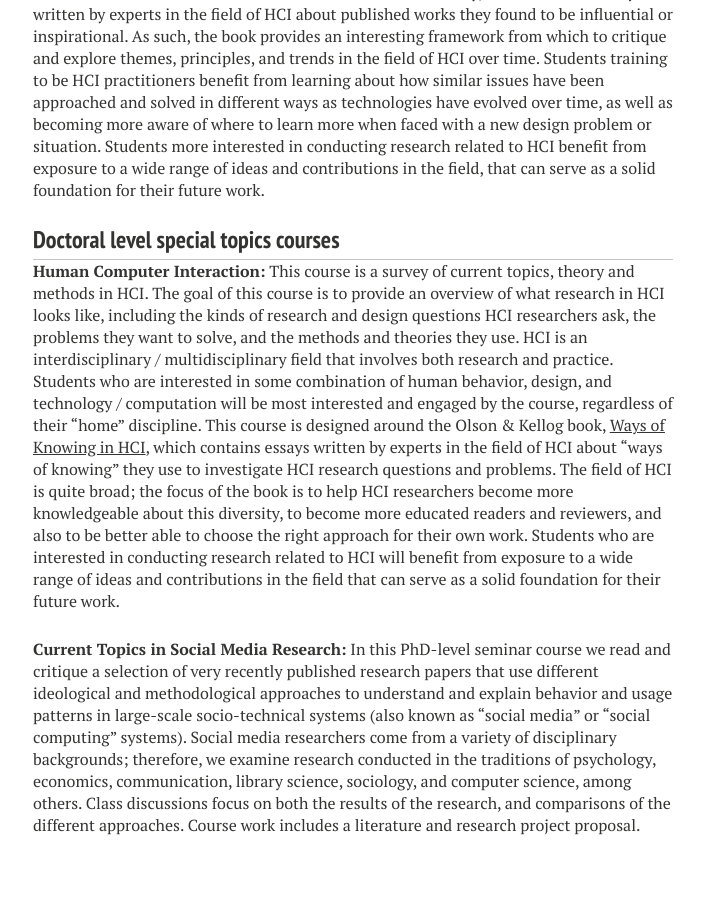
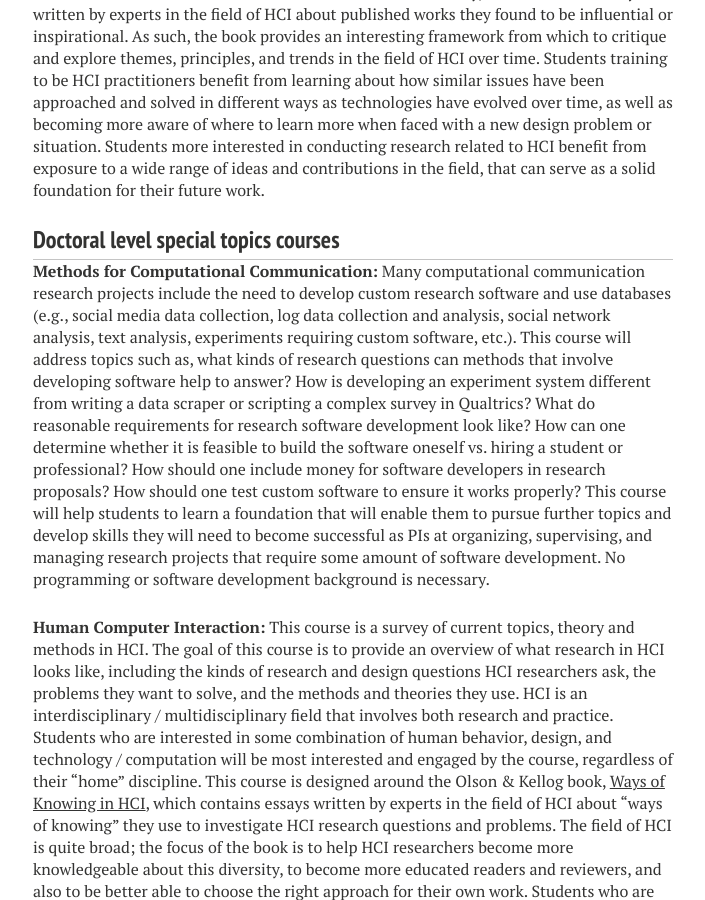
Before and after one commit to bierdoctor/bierdoctor.github.io, a Jekyll site: the page built from teaching/index.md, in a window 1280 px wide and 900 px high, scrolled down 1320 px. Shown: the whole window, without its empty margins (287-992 px from the left). Built offline with Jekyll 4.4.1, drawn with Linux system fonts in a browser that asks for light colours; nearby versions of some CDN libraries.

Commit message:
updated descriptions of my courses

```diff
--- a/teaching/index.md
+++ b/teaching/index.md
@@ -20,6 +20,8 @@ Each of us intentionally and unintentionally leaves behind digital information t
 This Master’s-level course introduces graduate students to the interdisciplinary field of Human Computer Interaction (HCI). We will be exploring wide-ranging themes and principles behind 30+ years of research and practice in this applied field, concerned with such topics as networked environments, social and mobile computing, virtual environments and information appliances, and traditional media. The course is designed around the Erickson & McDonald book (2008), [HCI Remixed: Reflections on Works that have Influenced the HCI Community](http://www.amazon.com/HCI-Remixed-Reflections-Influenced-Community/dp/0262050889/), which contains essays written by experts in the field of HCI about published works they found to be influential or inspirational. As such, the book provides an interesting framework from which to critique and explore themes, principles, and trends in the field of HCI over time. Students training to be HCI practitioners benefit from learning about how similar issues have been approached and solved in different ways as technologies have evolved over time, as well as becoming more aware of where to learn more when faced with a new design problem or situation. Students more interested in conducting research related to HCI benefit from exposure to a wide range of ideas and contributions in the field, that can serve as a solid foundation for their future work.
 
 ### Doctoral level special topics courses
+**Methods for Computational Communication:**
+Many computational communication research projects include the need to develop custom research software and use databases (e.g., social media data collection, log data collection and analysis, social network analysis, text analysis, experiments requiring custom software, etc.). This course will address topics such as, what kinds of research questions can methods that involve developing software help to answer? How is developing an experiment system different from writing a data scraper or scripting a complex survey in Qualtrics? What do reasonable requirements for research software development look like? How can one determine whether it is feasible to build the software oneself vs. hiring a student or professional? How should one include money for software developers in research proposals? How should one test custom software to ensure it works properly? This course will help students to learn a foundation that will enable them to pursue further topics and develop skills they will need to become successful as PIs at organizing, supervising, and managing research projects that require some amount of software development. No programming or software development background is necessary.
 
 **Human Computer Interaction:**
 This course is a survey of current topics, theory and methods in HCI. The goal of this course is to provide an overview of what research in HCI looks like, including the kinds of research and design questions HCI researchers ask, the problems they want to solve, and the methods and theories they use. HCI is an interdisciplinary / multidisciplinary field that involves both research and practice. Students who are interested in some combination of human behavior, design, and technology / computation will be most interested and engaged by the course, regardless of their "home" discipline. This course is designed around the Olson & Kellog book, [Ways of Knowing in HCI](http://www.amazon.com/Ways-Knowing-HCI-Judith-Olson/dp/1493903772/), which contains essays written by experts in the field of HCI about “ways of knowing” they use to investigate HCI research questions and problems. The field of HCI is quite broad; the focus of the book is to help HCI researchers become more knowledgeable about this diversity, to become more educated readers and reviewers, and also to be better able to choose the right approach for their own work. Students who are interested in conducting research related to HCI will benefit from exposure to a wide range of ideas and contributions in the field that can serve as a solid foundation for their future work.
```
